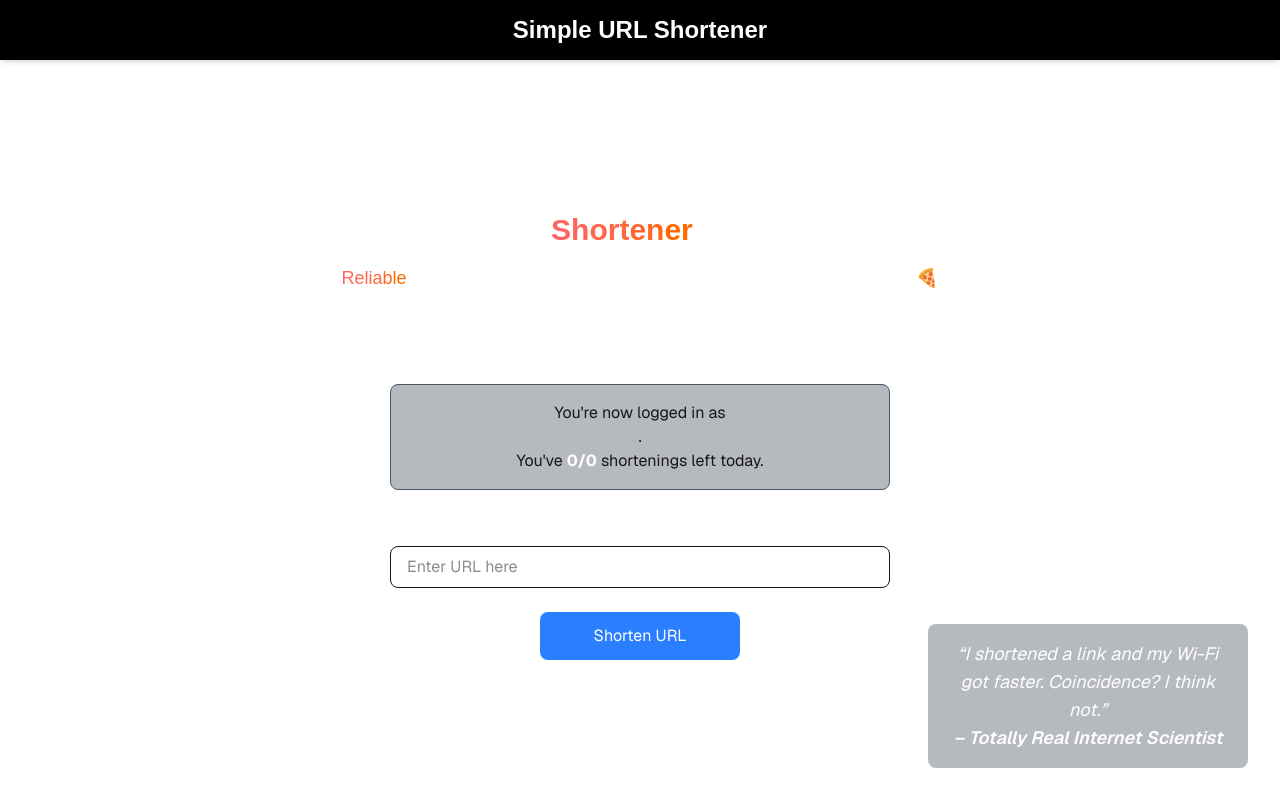
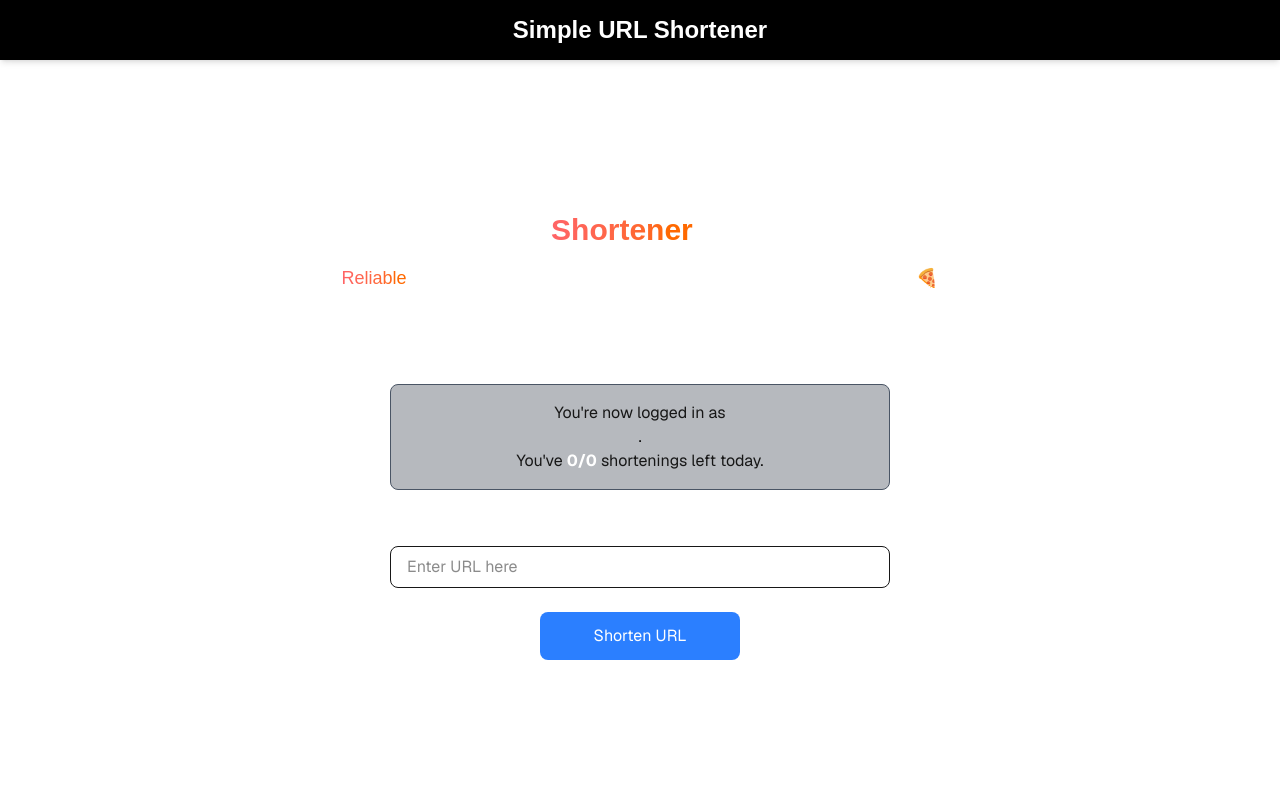
Before and after one commit to Limeless04/app-shortener, a Next.js app: page / in a window 1280 px wide. Shown: the top 800 px of the page. Built offline with nearby package versions, Linux system fonts and the light colour scheme; no server answers.

Commit message:
change review positioning

```diff
--- a/components/Reviews.tsx
+++ b/components/Reviews.tsx
@@ -88,13 +88,13 @@ const FakeReview: React.FC = () => {
   }, []);
 
   return (
-    <div className="lg:fixed md:flex right-8 p-4 max-w-xs rounded-lg text-center text-white bg-gray-900/30 animate-fadeIn z-10 transition-all duration-300 ease-in-out transform md:translate-x-0 md:translate-y-0 md:right-8 md:bottom-8 mobile:relative mobile:w-full mobile:mt-4 mobile:px-4">
+    <div className="flex flex-col items-center justify-center p-4 max-w-xs rounded-lg text-center text-white bg-gray-900/30 animate-fadeIn z-10 transition-all duration-300 ease-in-out">
       <p
         className={`text-lg italic transition-opacity duration-300 ${
           visible ? "opacity-100" : "opacity-0"
         }`}
       >
-      “{reviews[index].quote}”
+        "{reviews[index].quote}"
         <br />
         <span className="font-semibold">– {reviews[index].author}</span>
       </p>
```
Lines whose indentation alone changed are shown as unchanged.
